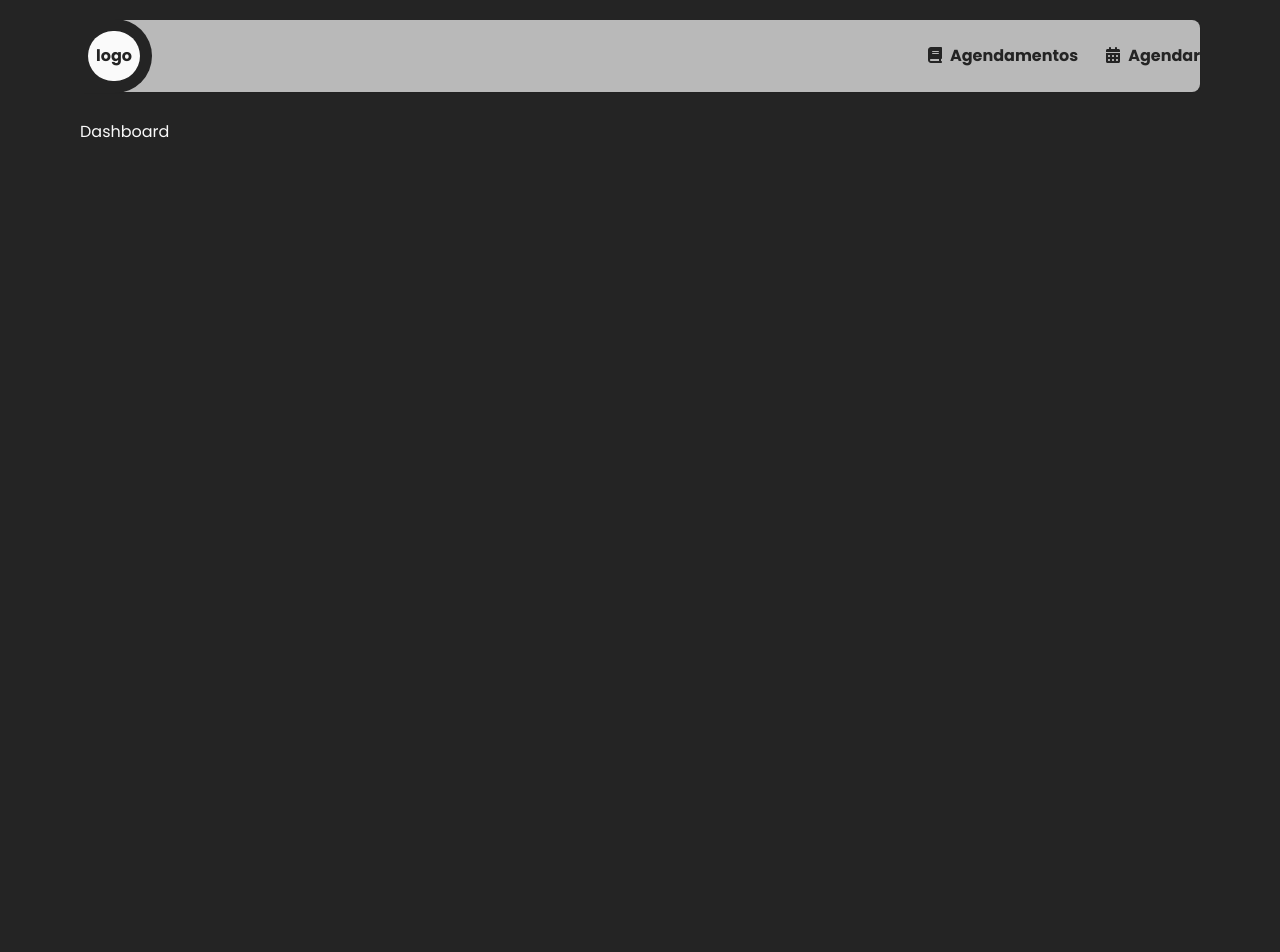
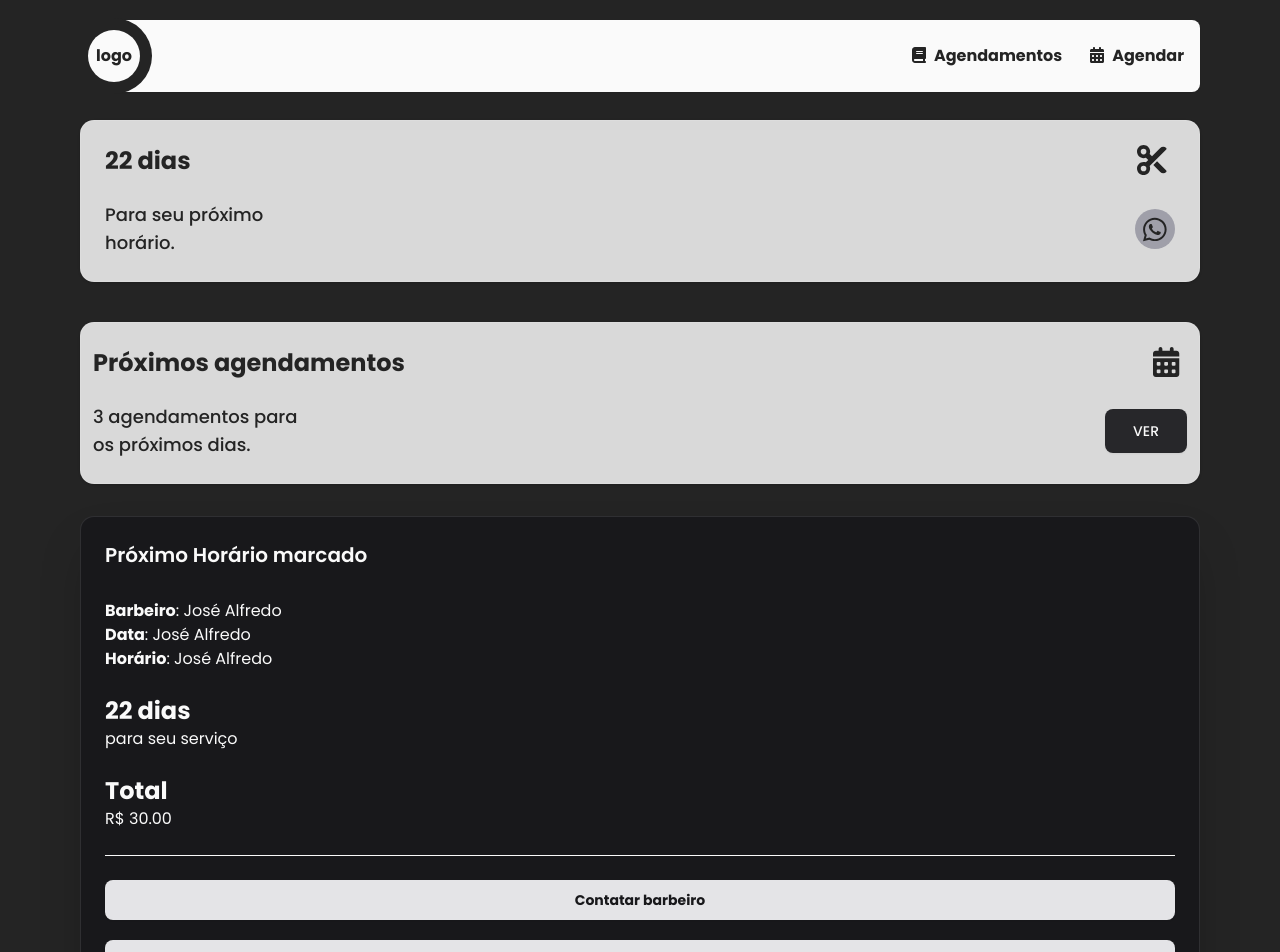
Before and after one commit to Pedro-R1beiro/sistema_barbearia, a React (Vite) app in the folder client/: page /dashboard in a window 1280 px wide. Shown: the top 952 px of the page. Before the commit the page ends 800 px from the top, so only its background shows below. Built offline with nearby package versions, Linux system fonts and the light colour scheme.

Commit message:
feat: Customer dashboard cards

```diff
--- a/client/src/components/Header.tsx
+++ b/client/src/components/Header.tsx
@@ -9,7 +9,7 @@ export function Header({ children, className }: HeaderProps) {
   return (
     <header
       className={twMerge(
-        "bg-accent-foreground/70 text-background relative flex w-full max-w-full items-center justify-end rounded-md py-3 shadow-xs backdrop-blur-sm",
+        "bg-accent-foreground/70 text-background relative flex w-full max-w-full items-center justify-end rounded-md px-4 py-3 shadow-xs backdrop-blur-sm",
         className,
       )}
     >
@@ -17,7 +17,7 @@ export function Header({ children, className }: HeaderProps) {
         href="#"
         className="bg-background absolute top-[em] left-[-0.25rem] rounded-r-full p-3"
       >
-        <div className="bg-foreground rounded-full p-2 py-[0.8rem] font-bold">
+        <div className="bg-foreground rounded-full p-2 py-[0.9rem] font-bold">
           logo
         </div>
       </a>
--- /dev/null
+++ b/client/src/components/ui/table.tsx
@@ -0,0 +1,114 @@
+import * as React from "react";
+
+import { cn } from "@/lib/utils";
+
+function Table({ className, ...props }: React.ComponentProps<"table">) {
+  return (
+    <div
+      data-slot="table-container"
+      className="relative w-full overflow-x-auto"
+    >
+      <table
+        data-slot="table"
+        className={cn("w-full caption-bottom text-sm", className)}
+        {...props}
+      />
+    </div>
+  );
+}
+
+function TableHeader({ className, ...props }: React.ComponentProps<"thead">) {
+  return (
+    <thead
+      data-slot="table-header"
+      className={cn("[&_tr]:border-b", className)}
+      {...props}
+    />
+  );
+}
+
+function TableBody({ className, ...props }: React.ComponentProps<"tbody">) {
+  return (
+    <tbody
+      data-slot="table-body"
+      className={cn("[&_tr:last-child]:border-0", className)}
+      {...props}
+    />
+  );
+}
+
+function TableFooter({ className, ...props }: React.ComponentProps<"tfoot">) {
+  return (
+    <tfoot
+      data-slot="table-footer"
+      className={cn(
+        "bg-muted/50 border-t font-medium [&>tr]:last:border-b-0",
+        className,
+      )}
+      {...props}
+    />
+  );
+}
+
+function TableRow({ className, ...props }: React.ComponentProps<"tr">) {
+  return (
+    <tr
+      data-slot="table-row"
+      className={cn(
+        "hover:bg-muted/50 data-[state=selected]:bg-muted border-b transition-colors",
+        className,
+      )}
+      {...props}
+    />
+  );
+}
+
+function TableHead({ className, ...props }: React.ComponentProps<"th">) {
+  return (
+    <th
+      data-slot="table-head"
+      className={cn(
+        "text-foreground h-10 px-2 text-left align-middle font-medium whitespace-nowrap [&:has([role=checkbox])]:pr-0 [&>[role=checkbox]]:translate-y-[2px]",
+        className,
+      )}
+      {...props}
+    />
+  );
+}
+
+function TableCell({ className, ...props }: React.ComponentProps<"td">) {
+  return (
+    <td
+      data-slot="table-cell"
+      className={cn(
+        "p-2 align-middle whitespace-nowrap [&:has([role=checkbox])]:pr-0 [&>[role=checkbox]]:translate-y-[2px]",
+        className,
+      )}
+      {...props}
+    />
+  );
+}
+
+function TableCaption({
+  className,
+  ...props
+}: React.ComponentProps<"caption">) {
+  return (
+    <caption
+      data-slot="table-caption"
+      className={cn("text-muted-foreground mt-4 text-sm", className)}
+      {...props}
+    />
+  );
+}
+
+export {
+  Table,
+  TableHeader,
+  TableBody,
+  TableFooter,
+  TableHead,
+  TableRow,
+  TableCell,
+  TableCaption,
+};
--- a/client/src/index.css
+++ b/client/src/index.css
@@ -11,6 +11,7 @@
   --color-background: var(--background);
   --color-foreground: var(--foreground);
   --color-card: var(--card);
+  --color-custom-foreground: #d9d9d9;
   --color-card-foreground: var(--card-foreground);
   --color-popover: var(--popover);
   --color-popover-foreground: var(--popover-foreground);
@@ -42,6 +43,7 @@
 }
 
 :root {
+  --custom-foreground: var(var(--custom-foreground));
   --radius: 0.625rem;
   --background: oklch(1 0 0);
   --foreground: oklch(0.141 0.005 285.823);
@@ -77,6 +79,7 @@
 }
 
 .dark {
+  --custom-foreground: var(--custom-foreground);
   --background: #242424;
   --foreground: oklch(0.985 0 0);
   --card: oklch(0.21 0.006 285.885);
--- a/client/src/pages/_layouts/UserLayout.tsx
+++ b/client/src/pages/_layouts/UserLayout.tsx
@@ -13,7 +13,7 @@ export function UserLayout() {
   return (
     <>
       <div className="fixed top-5 left-1/2 z-100 w-full max-w-6xl translate-x-[-50%] px-4">
-        <Header>
+        <Header className="bg-foreground">
           <NavLinks navLinks={navLinks} />
         </Header>
       </div>
--- a/client/src/pages/app/user/UserDashboard.tsx
+++ b/client/src/pages/app/user/UserDashboard.tsx
@@ -1,7 +1,53 @@
+import { ContactButton } from "@/components/ContactButton";
+import { Button } from "@/components/ui/button";
+import { Card, CardContent, CardTitle } from "@/components/ui/card";
+import { faWhatsapp } from "@fortawesome/free-brands-svg-icons";
+import { faCalendarDays, faScissors } from "@fortawesome/free-solid-svg-icons";
+import { FontAwesomeIcon } from "@fortawesome/react-fontawesome";
+import { NextAppointment } from "./components/NextAppointment";
+
 export default function UserDashboard() {
   return (
-    <div>
-      <h1>Dashboard</h1>
-    </div>
+    <>
+      <div className="space-y-10">
+        <Card className="bg-custom-foreground text-background">
+          <CardContent>
+            <div className="flex items-start justify-between pr-2">
+              <span className="text-2xl font-bold">22 dias</span>
+              <FontAwesomeIcon icon={faScissors} className="text-3xl" />
+            </div>
+            <div className="mt-6 flex items-center justify-between text-lg">
+              <span className="font-medium">
+                Para seu próximo <br />
+                horário.
+              </span>
+              <ContactButton icon={faWhatsapp} link="Whatsapp.client.api" />
+            </div>
+          </CardContent>
+        </Card>
+        <Card className="bg-custom-foreground text-background">
+          <CardContent className="px-3">
+            <div className="flex items-start justify-between pr-2">
+              <CardTitle className="text-2xl font-bold">
+                Próximos agendamentos
+              </CardTitle>
+              <FontAwesomeIcon icon={faCalendarDays} className="text-3xl" />
+            </div>
+            <div className="mt-6 flex items-center justify-between text-lg">
+              <span className="font-medium">
+                3 agendamentos para <br />
+                os próximos dias.
+              </span>
+              <Button variant="secondary" className="px-7 py-5.5">
+                VER
+              </Button>
+            </div>
+          </CardContent>
+        </Card>
+      </div>
+      <div className="mt-8">
+        <NextAppointment />
+      </div>
+    </>
   );
 }
--- /dev/null
+++ b/client/src/pages/app/user/components/NextAppointment.tsx
@@ -0,0 +1,56 @@
+import { Button } from "@/components/ui/button";
+import { Card, CardContent, CardHeader, CardTitle } from "@/components/ui/card";
+
+export function NextAppointment() {
+  return (
+    <Card className="shadow-2xl">
+      <CardHeader>
+        <CardTitle className="text-xl">Próximo Horário marcado</CardTitle>
+      </CardHeader>
+      <CardContent className="flex flex-col gap-6">
+        <div>
+          <ul>
+            <li>
+              <p>
+                <span className="font-bold">Barbeiro</span>: José Alfredo
+              </p>
+            </li>
+            <li>
+              <p>
+                <span className="font-bold">Data</span>: José Alfredo
+              </p>
+            </li>
+            <li>
+              <p>
+                <span className="font-bold">Horário</span>: José Alfredo
+              </p>
+            </li>
+          </ul>
+        </div>
+        <div>
+          <p>
+            <span className="block text-2xl font-bold">22 dias</span>
+            para seu serviço
+          </p>
+        </div>
+
+        <div>
+          <span className="block text-2xl font-bold">Total</span>
+          <span>R$ 30.00</span>
+        </div>
+
+        <div className="bg-foreground h-[0.09rem] w-full" />
+
+        <div className="space-y-5">
+          <Button className="w-full py-5 font-bold">Contatar barbeiro</Button>
+          <Button className="w-full py-5 font-bold">
+            Ver mais informações
+          </Button>
+          <Button className="w-full py-5 font-bold" variant="destructive">
+            Cancelar agendamento
+          </Button>
+        </div>
+      </CardContent>
+    </Card>
+  );
+}
```
